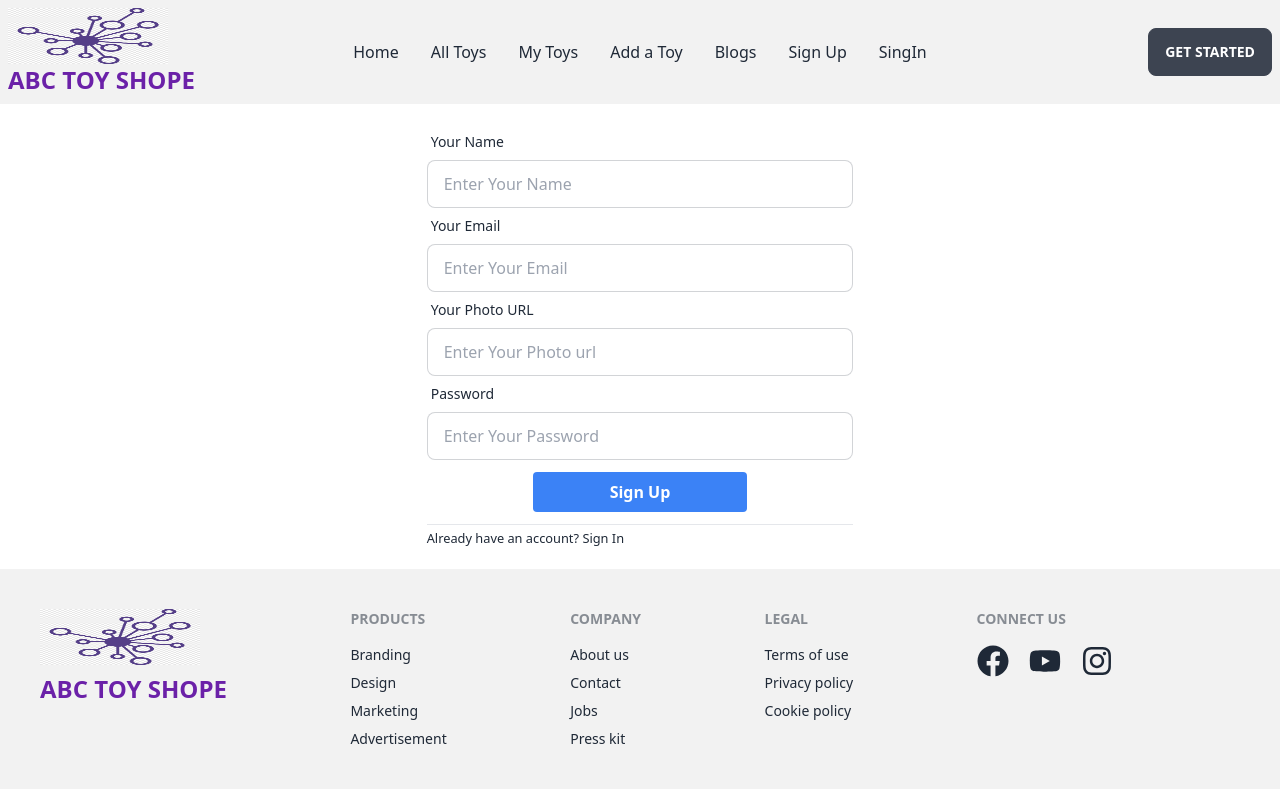
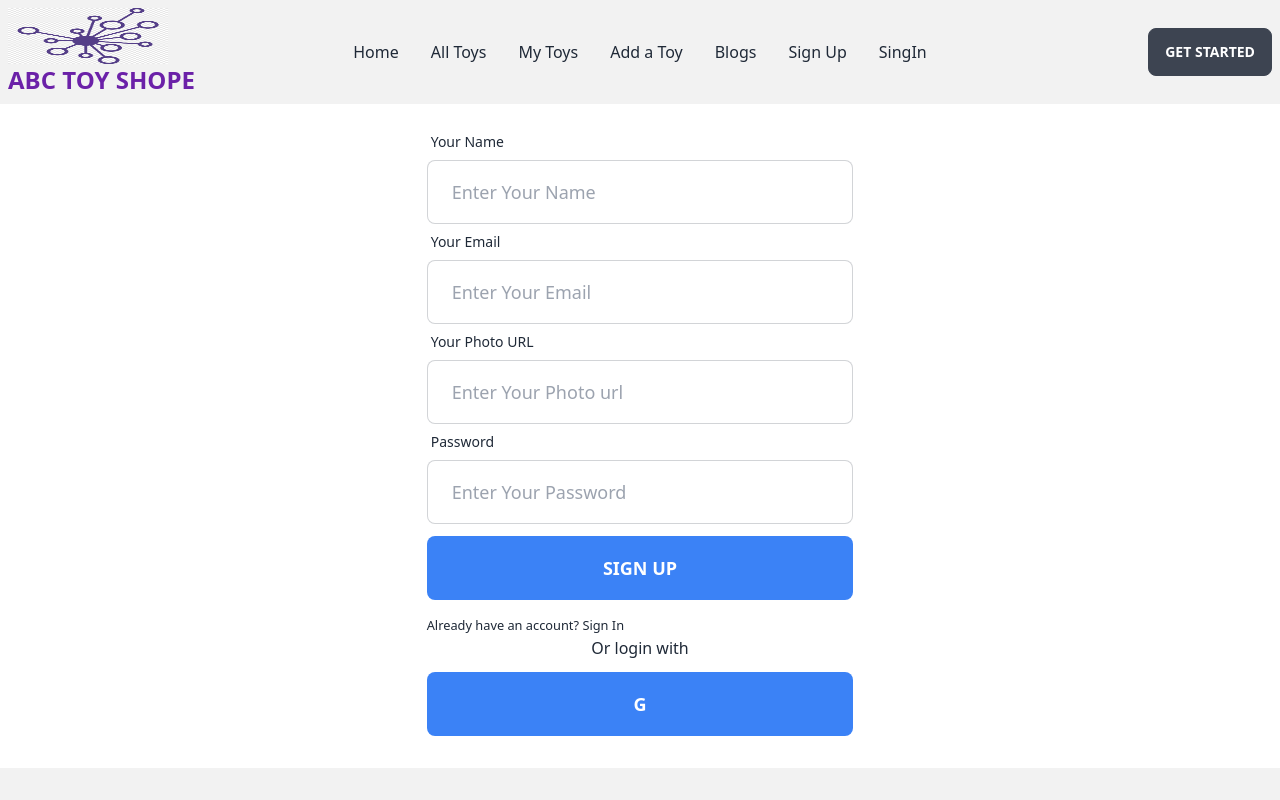
Before and after one commit to aminulislam2002/edu-toys-gallery-client, a React (Vite) app: page /signUp in a window 1280 px wide. Shown: the top 800 px of the page. Built offline with nearby package versions, Linux system fonts and the light colour scheme; no server answers.

Commit message:
create user with email password and google

```diff
--- a/src/pages/SignIn/SignIn.jsx
+++ b/src/pages/SignIn/SignIn.jsx
@@ -15,18 +15,28 @@ const SignIn = () => {
           <label className="label">
             <span className="label-text">Your Email</span>
           </label>
-          <input type="email" name="email" placeholder="Enter Your Email" className="input input-bordered" />
+          <input
+            type="email"
+            name="email"
+            placeholder="Enter Your Email"
+            className="input input-xs sm:input-sm md:input-md lg:input-lg input-bordered"
+          />
         </div>
         <div className="form-control">
           <label className="label">
             <span className="label-text">Password</span>
           </label>
-          <input type="password" name="password" placeholder="Enter Your Password" className="input input-bordered" />
+          <input
+            type="password"
+            name="password"
+            placeholder="Enter Your Password"
+            className="input input-xs sm:input-sm md:input-md lg:input-lg input-bordered"
+          />
         </div>
         <div className="flex justify-center items-center">
           <input
             type="submit"
-            className="bg-blue-500 hover:bg-blue-700 text-white font-bold py-2 px-4 rounded w-1/2 mx-auto my-3"
+            className="btn btn-xs sm:btn-sm md:btn-md lg:btn-lg w-full bg-blue-500 hover:bg-blue-700 border-none my-3"
             value="Sign In"
           />
         </div>
@@ -35,6 +45,10 @@ const SignIn = () => {
       <small>
         New to ABC Toy Shop? <Link to="/signUp">Sign Up</Link>
       </small>
+      <p className="text-center">Or login with</p>
+      <button className="btn btn-xs sm:btn-sm md:btn-md lg:btn-lg w-full bg-blue-500 hover:bg-blue-700 border-none my-3">
+        G
+      </button>
     </div>
   );
 };
--- a/src/pages/SignUp/SignUp.jsx
+++ b/src/pages/SignUp/SignUp.jsx
@@ -1,13 +1,41 @@
+import { useContext } from "react";
 import { Link } from "react-router-dom";
+import { AuthContext } from "../../providers/AuthProvider";
+import { GoogleAuthProvider } from "firebase/auth";
 
 const SignUp = () => {
+  const { createUserWithEmail, CreateUserWithGoogle, updateUserProfile } = useContext(AuthContext);
+  const googleProvider = new GoogleAuthProvider();
+
   const handleSignUp = (event) => {
+    event.preventDefault();
     const form = event.target;
     const name = form.name.value;
     const email = form.email.value;
     const photo = form.photoURL.value;
     const password = form.password.value;
     console.log(form, name, email, photo, password);
+
+    createUserWithEmail(email, password)
+      .then((result) => {
+        const createdUser = result.user;
+        updateUserProfile(result.user, name, photo);
+        console.log("Created User: ", createdUser);
+      })
+      .catch((error) => console.log(error));
+  };
+
+  const handleGoogleSingIn = () => {
+    CreateUserWithGoogle(googleProvider)
+      .then((result) => {
+        const createdUser = result.user;
+        console.log(createdUser);
+      })
+      .catch((error) => {
+        const errorCode = error.code;
+        const errorMessage = error.message;
+        console.log(errorCode, errorMessage);
+      });
   };
 
   return (
@@ -17,39 +45,62 @@ const SignUp = () => {
           <label className="label">
             <span className="label-text">Your Name</span>
           </label>
-          <input type="text" name="name" placeholder="Enter Your Name" className="input input-bordered" />
+          <input
+            type="text"
+            name="name"
+            placeholder="Enter Your Name"
+            className="input input-xs sm:input-sm md:input-md lg:input-lg input-bordered"
+          />
         </div>
         <div className="form-control">
           <label className="label">
             <span className="label-text">Your Email</span>
           </label>
-          <input type="email" name="email" placeholder="Enter Your Email" className="input input-bordered" />
+          <input
+            type="email"
+            name="email"
+            placeholder="Enter Your Email"
+            className="input input-xs sm:input-sm md:input-md lg:input-lg input-bordered"
+          />
         </div>
         <div className="form-control">
           <label className="label">
             <span className="label-text">Your Photo URL</span>
           </label>
-          <input type="url" name="photoURL" placeholder="Enter Your Photo url" className="input input-bordered" />
+          <input
+            type="url"
+            name="photoURL"
+            placeholder="Enter Your Photo url"
+            className="input input-xs sm:input-sm md:input-md lg:input-lg input-bordered"
+          />
         </div>
         <div className="form-control">
           <label className="label">
             <span className="label-text">Password</span>
           </label>
 
-          <input type="password" name="password" placeholder="Enter Your Password" className="input input-bordered" />
+          <input
+            type="password"
+            name="password"
+            placeholder="Enter Your Password"
+            className="input input-xs sm:input-sm md:input-md lg:input-lg input-bordered"
+          />
         </div>
         <div className="flex justify-center items-center">
           <input
             type="submit"
-            className="bg-blue-500 hover:bg-blue-700 text-white font-bold py-2 px-4 rounded w-1/2 mx-auto my-3"
+            className="btn btn-xs sm:btn-sm md:btn-md lg:btn-lg w-full bg-blue-500 hover:bg-blue-700 border-none my-3"
             value="Sign Up"
           />
         </div>
       </form>
-      <hr />
       <small>
         Already have an account? <Link to="/signIn">Sign In</Link>
       </small>
+      <p className="text-center">Or login with</p>
+      <button onClick={handleGoogleSingIn} className="btn btn-xs sm:btn-sm md:btn-md lg:btn-lg w-full bg-blue-500 hover:bg-blue-700 border-none my-3">
+        G
+      </button>
     </div>
   );
 };
--- a/src/providers/AuthProvider.jsx
+++ b/src/providers/AuthProvider.jsx
@@ -1,6 +1,5 @@
 import { createContext, useEffect, useState } from "react";
 import {
-  GoogleAuthProvider,
   createUserWithEmailAndPassword,
   getAuth,
   onAuthStateChanged,
@@ -13,7 +12,6 @@ import app from "../firebase/firebase.config";
 
 export const AuthContext = createContext(null);
 const auth = getAuth(app);
-const googleProvider = new GoogleAuthProvider();
 
 const AuthProvider = ({ children }) => {
   const [user, setUser] = useState(null);
@@ -24,7 +22,7 @@ const AuthProvider = ({ children }) => {
     return createUserWithEmailAndPassword(auth, email, password);
   };
 
-  const CreateUserWithGoogle = () => {
+  const CreateUserWithGoogle = (googleProvider) => {
     setLoading(true);
     return signInWithPopup(auth, googleProvider);
   };
@@ -34,10 +32,10 @@ const AuthProvider = ({ children }) => {
     return signInWithEmailAndPassword(auth, email, password);
   };
 
-  const updateUserProfile = (name, photoURL) => {
+  const updateUserProfile = (user, name, photo) => {
     return updateProfile(user, {
       displayName: name,
-      photoURL: photoURL,
+      photoURL: photo,
     });
   };
 
```
